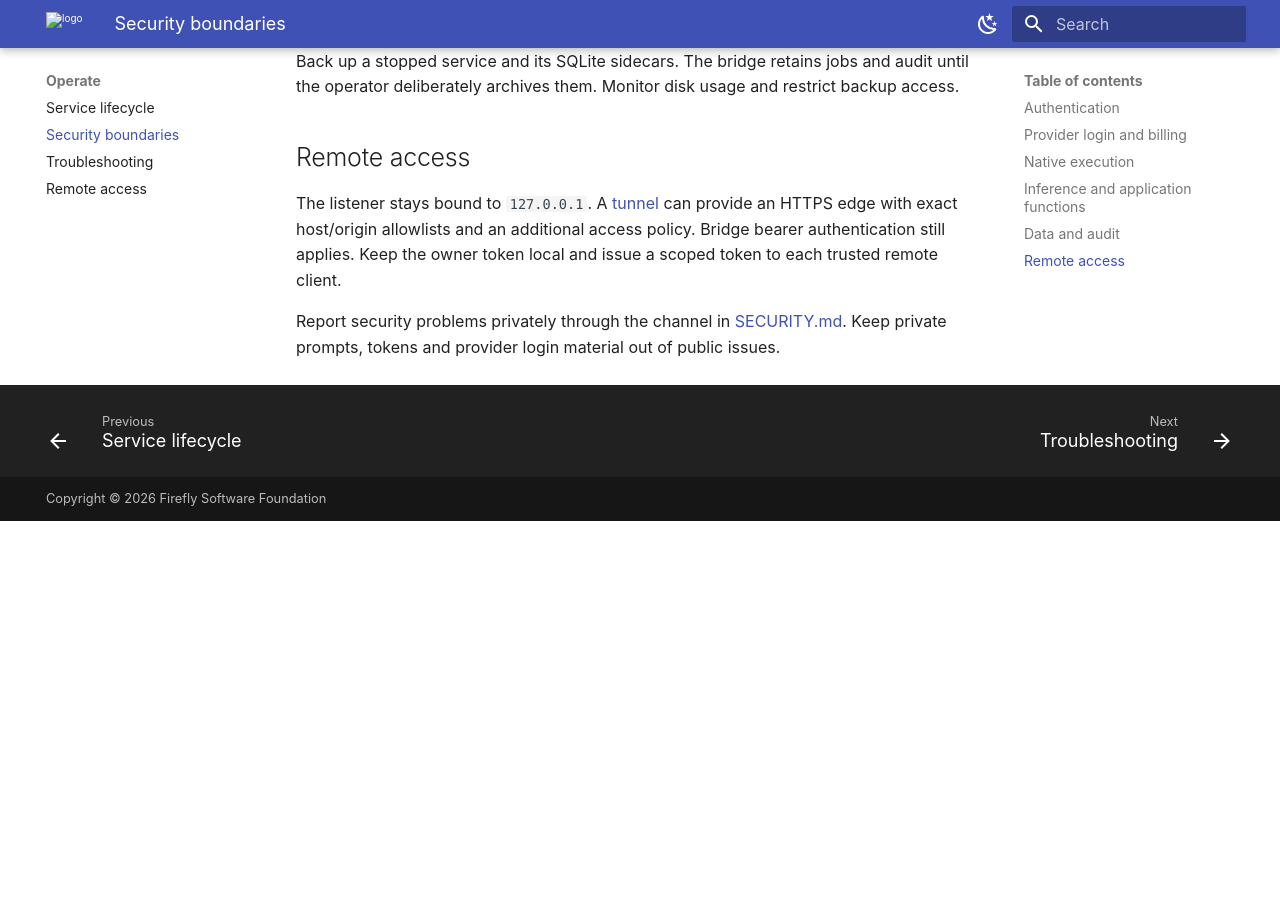
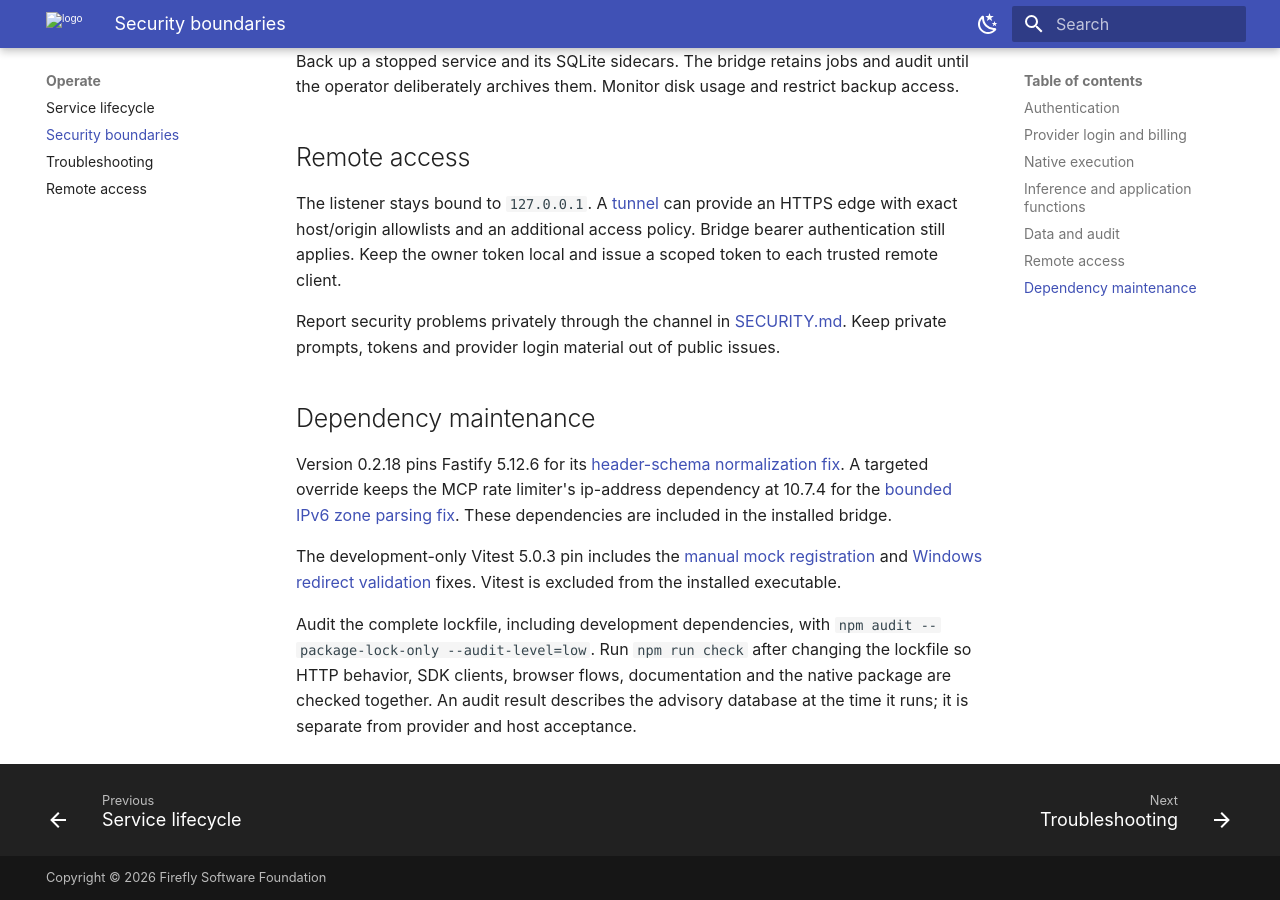
Before and after one commit to fireflyframework/firefly-agent-bridge, an MkDocs documentation site: the page built from docs/security.md, in a window 1280 px wide and 900 px high, scrolled down 2211 px. Built offline with MkDocs 1.6.1 and Material for MkDocs 9.7.7, drawn with Linux system fonts in a browser that asks for light colours; before the commit the page ends 2732 px from its top, so only the background shows below that.

Commit message:
Patch dependencies to close current security advisories

```diff
--- a/docs/security.md
+++ b/docs/security.md
@@ -51,3 +51,11 @@ Back up a stopped service and its SQLite sidecars. The bridge retains jobs and a
 The listener stays bound to `127.0.0.1`. A [tunnel](tunnels.md) can provide an HTTPS edge with exact host/origin allowlists and an additional access policy. Bridge bearer authentication still applies. Keep the owner token local and issue a scoped token to each trusted remote client.
 
 Report security problems privately through the channel in [SECURITY.md](../SECURITY.md). Keep private prompts, tokens and provider login material out of public issues.
+
+## Dependency maintenance
+
+Version 0.2.18 pins Fastify 5.12.6 for its [header-schema normalization fix](https://github.com/fastify/fastify/security/advisories/GHSA-389g-gv7q-r4x8). A targeted override keeps the MCP rate limiter's ip-address dependency at 10.7.4 for the [bounded IPv6 zone parsing fix](https://github.com/beaugunderson/ip-address/security/advisories/GHSA-rxp7-6hxx-x8q5). These dependencies are included in the installed bridge.
+
+The development-only Vitest 5.0.3 pin includes the [manual mock registration](https://github.com/vitest-dev/vitest/security/advisories/GHSA-qxg6-89mg-rqv8) and [Windows redirect validation](https://github.com/vitest-dev/vitest/security/advisories/GHSA-xp26-3454-mjgp) fixes. Vitest is excluded from the installed executable.
+
+Audit the complete lockfile, including development dependencies, with `npm audit --package-lock-only --audit-level=low`. Run `npm run check` after changing the lockfile so HTTP behavior, SDK clients, browser flows, documentation and the native package are checked together. An audit result describes the advisory database at the time it runs; it is separate from provider and host acceptance.
```
Also changed, not shown: CHANGELOG.md (+2 -0 lines), package.json (+6 -3 lines), 1 other file.
